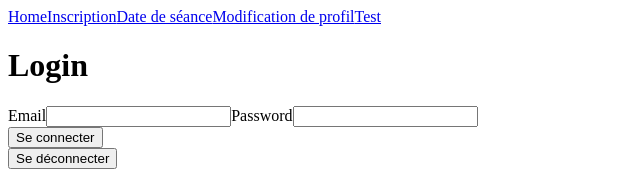
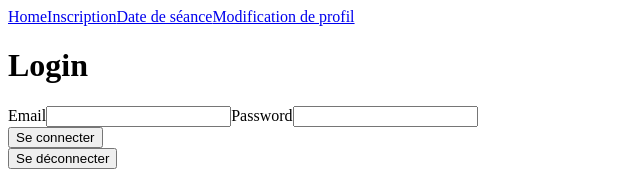
Before and after one commit to JosephLapert/API_Front, a React (Create React App) app: page / in a window 1280 px wide. Shown: the top 171 px of the page, without its empty margins (0-640 px from the left). Built offline with nearby package versions, Linux system fonts and the light colour scheme; no server answers.

Commit message:
fixed bug user disconnect

```diff
--- a/src/App.js
+++ b/src/App.js
@@ -16,7 +16,6 @@ function App() {
         <Link to="/form">Inscription</Link>
         <Link to="/seance">Date de séance</Link>
         <Link to="/update">Modification de profil</Link>
-        <Link to="/test">Test</Link>
       </nav>
         <Routes>
           <Route path="*" element={<NotFound />} />
--- a/src/components/SeanceCoach/index.js
+++ b/src/components/SeanceCoach/index.js
@@ -1,5 +1,6 @@
 import { useEffect, useState } from 'react';
 import axios from '../../config/axios'
+import Inscription from '../Inscription';
 
 
 const SeanceCoach = () => {
@@ -10,6 +11,8 @@ const SeanceCoach = () => {
         const result = await axios.get('/seances/1')
         setSeances(result.data.success[0])
     },[])
+
+
 
     if (seances.length === 0) {
         return null;
@@ -23,7 +26,8 @@ const SeanceCoach = () => {
                         { seance.date_seance.substr(0,10) } { seance.nom }
                     </li>
                 )) }
-            </ul>
+
+            </ul><Inscription />
         </div>
 
     )
--- a/src/contexts/AuthContext.js
+++ b/src/contexts/AuthContext.js
@@ -35,6 +35,7 @@ const AuthContextProvider = ({children}) => {
         try {
            const result =  await axios.post('/auth', form)
             setUser(result.data.success)
+            console.log(user);
             navigate('/seance')
         } catch (error) {
             console.log(error);
@@ -51,13 +52,15 @@ const AuthContextProvider = ({children}) => {
     }
     useEffect(() => {
         checkLoginStatus();
+    // eslint-disable-next-line react-hooks/exhaustive-deps
     },[]);
 
     useEffect(() => {
         if( user?.id_utilisateur ) {            //  '?' Avoid error 'Cannot read properties of undefined (id)'
             getUserData(user.id_utilisateur);
         }
-    },[user])
+    // eslint-disable-next-line react-hooks/exhaustive-deps
+    },[])
 
     const value = {
         user,
--- a/src/pages/ListTodo/index.js
+++ b/src/pages/ListTodo/index.js
@@ -1,5 +1,5 @@
 import axios from 'axios';
-import { useState } from 'react';
+import { useState,useEffect } from 'react';
 
 const ListUsers = () => {
 
```
Also changed, not shown: src/components/Seances/index.js (+5 -2 lines).
